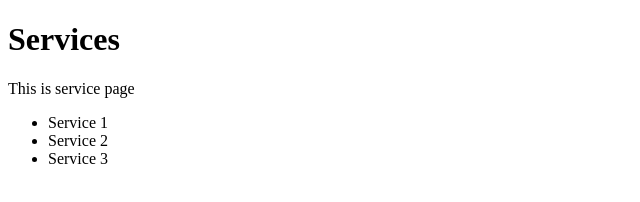
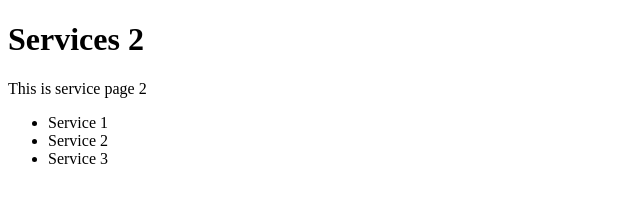
Before and after one commit to codesundar/learn-git, a plain HTML site: page service.html in a window 1280 px wide. Shown: the full height of the page, 0-640 px from the left. Drawn offline with Linux system fonts and the light colour scheme.

Commit message:
service added

```diff
--- a/service.html
+++ b/service.html
@@ -6,8 +6,8 @@
     <title>Services</title>
 </head>
 <body>
-    <h1>Services</h1>
-    <p>This is service page</p>
+    <h1>Services 2</h1>
+    <p>This is service page 2</p>
     <ul>
         <li>Service 1</li>
         <li>Service 2</li>
```
